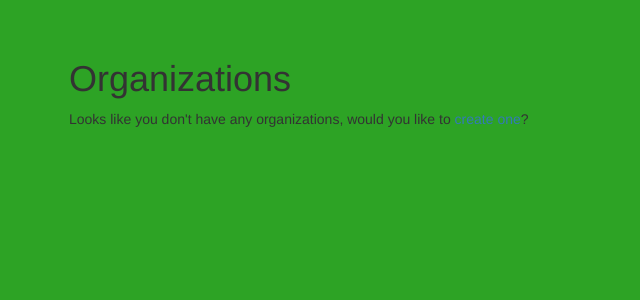
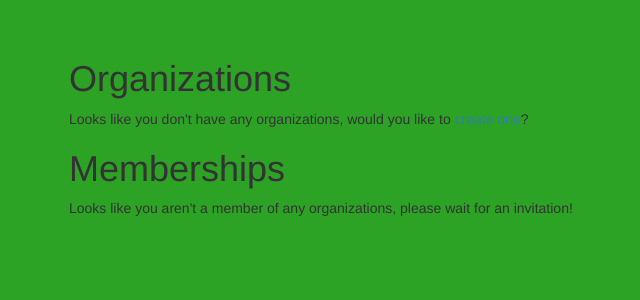
Before and after one commit to CameronOC/SKEDD, a Python web app: template source/templates/main/home.html in a window 1280 px wide. Shown: the part 51-351 px from the top of the page, without its empty margins (1-641 px from the left). Run offline with Jinja, Linux system fonts and the light colour scheme; the template is opened without the code that fills it, so the values that code supplies are empty; some libraries are stand-ins or nearby versions; some web fonts are replaced.

Commit message:
Added html to /home to show organizations that a user is a member of

```diff
--- a/source/templates/main/home.html
+++ b/source/templates/main/home.html
@@ -14,4 +14,22 @@
 Looks like you don't have any organizations, would you like to <a href="/create">create one</a>?
 {% endif %}
 
+<h1>Memberships</h1>
+{% if memberships %}
+<ul>
+    {% for membership in memberships %}
+    <li>
+        <a href="/organization/{{ membership.organization.id }}">
+            {{ membership.organization.name }}
+            {% if not membership.joined %}
+            (invited)
+            {% endif %}
+        </a>
+    </li>
+    {% endfor %}
+</ul>
+{% else %}
+Looks like you aren't a member of any organizations, please wait for an invitation!
+{% endif %}
+
 {% endblock %}
--- a/source/views.py
+++ b/source/views.py
@@ -55,8 +55,8 @@ def landing():
 def home():
 
     orgs = g.user.orgs_owned.all()
-
-    return render_template('main/home.html', organizations=orgs)
+    memberships = g.user.memberships.all()
+    return render_template('main/home.html', organizations=orgs, memberships=memberships)
 
 
 @main_blueprint.route('/create', methods=['GET', 'POST'])
```
